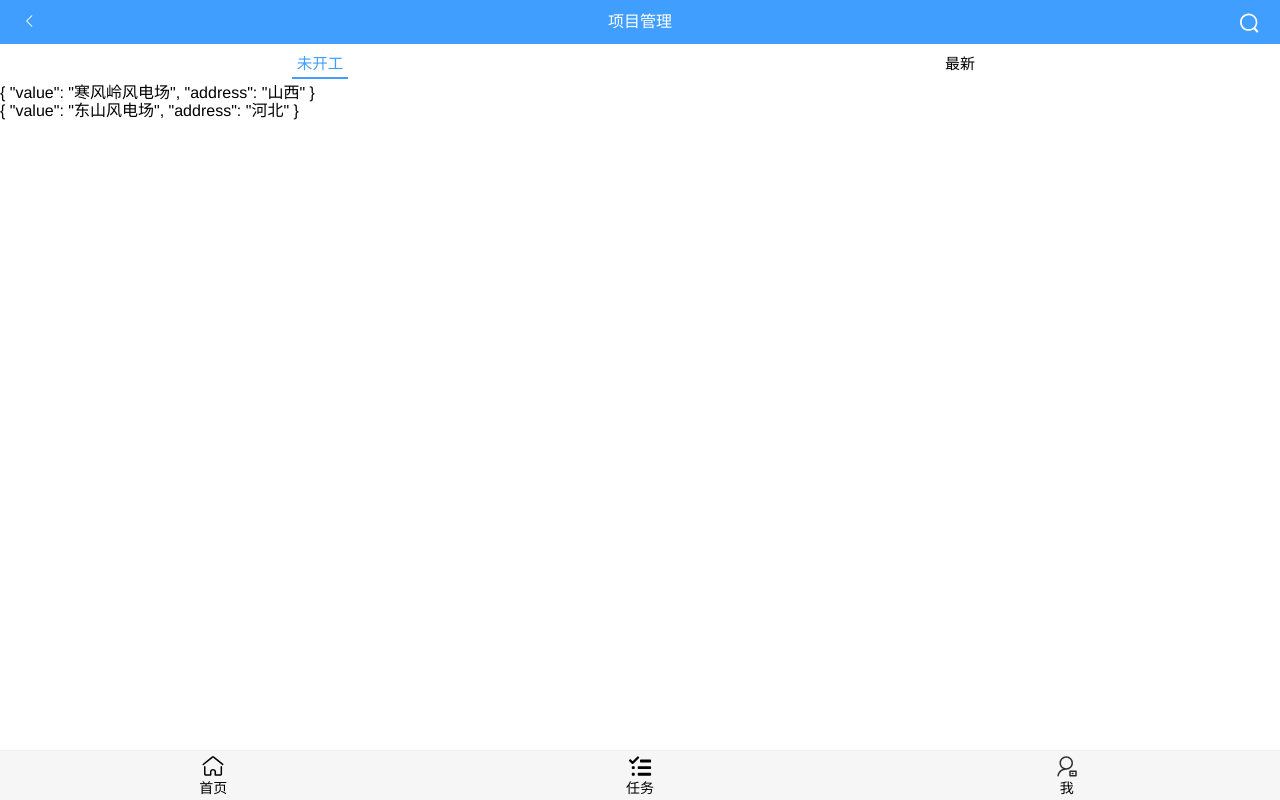
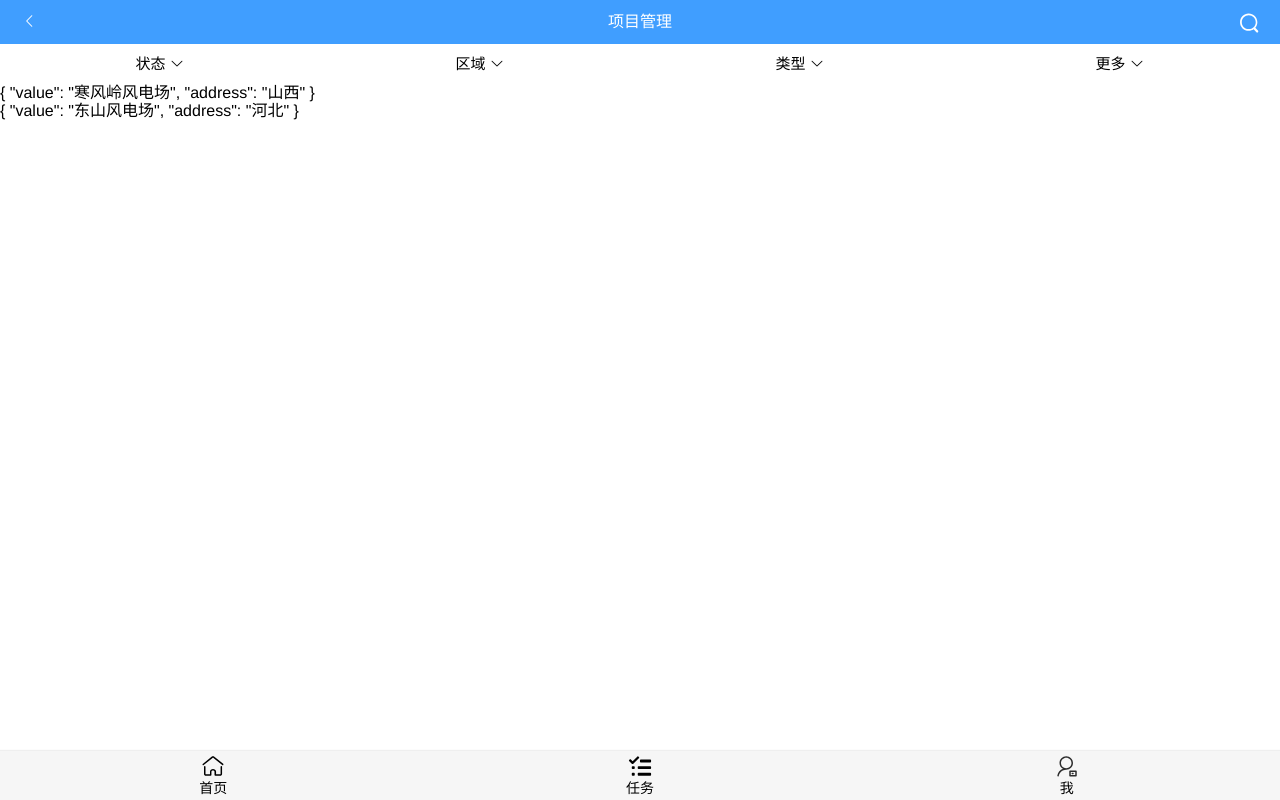
Before and after one commit to zhouf00/test_vue_obj, a Vue app: page /pm in a window 1280 px wide. Built offline with nearby package versions, Linux system fonts and the light colour scheme.

Commit message:
首页导航条整理

```diff
--- a/src/components/content/tabcontrol/TabControl.vue
+++ b/src/components/content/tabcontrol/TabControl.vue
@@ -5,9 +5,11 @@
          class="tab-control-item"
          :class="{active:index === currentIndex}"
          @click="itemClick(index)">
-      <span>{{item}}</span>
+      <span>{{item}}
+        <i v-if="index === currentIndex" class="el-icon-arrow-up"/>
+        <i v-else="index === currentIndex" class="el-icon-arrow-down"/>
+        </span>
     </div>
-
   </div>
 </template>
 
@@ -24,12 +26,16 @@
     },
     data() {
       return {
-        currentIndex: 0
+        currentIndex: ''
       }
     },
     methods: {
       itemClick(index) {
-        this.currentIndex = index;
+        if(this.currentIndex === index){
+          this.currentIndex = ''
+        }else{
+          this.currentIndex = index;
+        }
         // 向父组件传数据
         this.$emit('tabClick', index)
       }
@@ -54,9 +60,9 @@
   }
   .active {
     color: var(--color-high-text);
-    font-size: 15.5px;
+    /* font-size: 15.5px; */
   }
-  .active span {
+  /* .active span {
     border-bottom: 2px solid var(--color-tint);
-  }
+  } */
 </style>
--- a/src/views/pm/PM.vue
+++ b/src/views/pm/PM.vue
@@ -29,7 +29,7 @@
       <div slot="right" @click="queryClick">搜索</div>
     </nav-bar>
     <!-- 筛选导航条 -->
-    <tab-control :titles="['未开工', '最新']"/>
+    <tab-control :titles="['状态', '区域', '类型', '更多']"/>
     <div v-for="item in allData" v-show="!temp.value">
       <span>{{item}}</span>
     </div>
@@ -84,7 +84,10 @@
         }
       },
       queryClick(){
-        this.allData.push('蒙东风电场')
+        // this.allData.push('蒙东风电场')
+        if(this.temp){
+          this.temp = {}
+        }
       },
       querySearch(queryString, cb) {
         var restaurants = this.restaurants;
```
